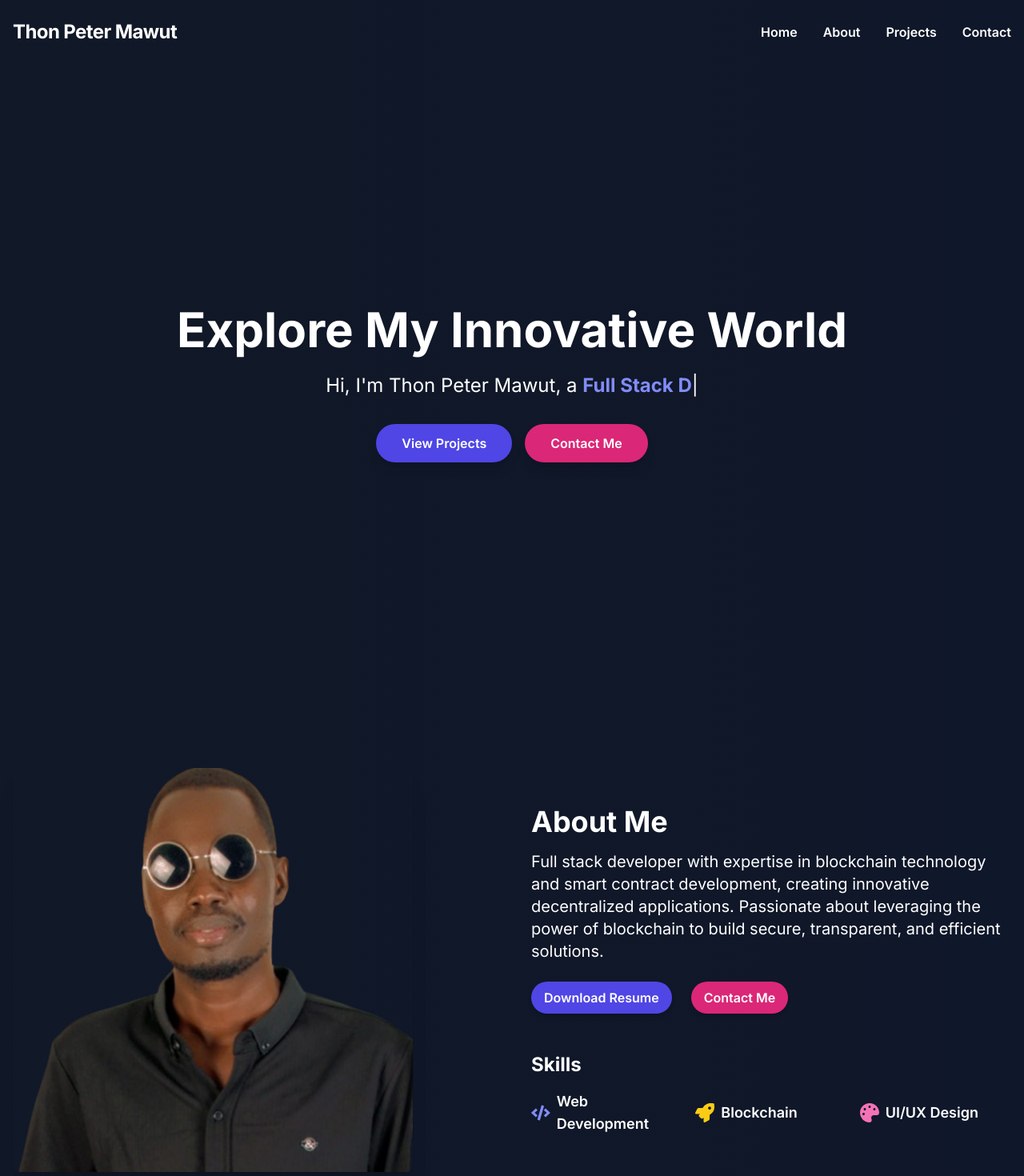
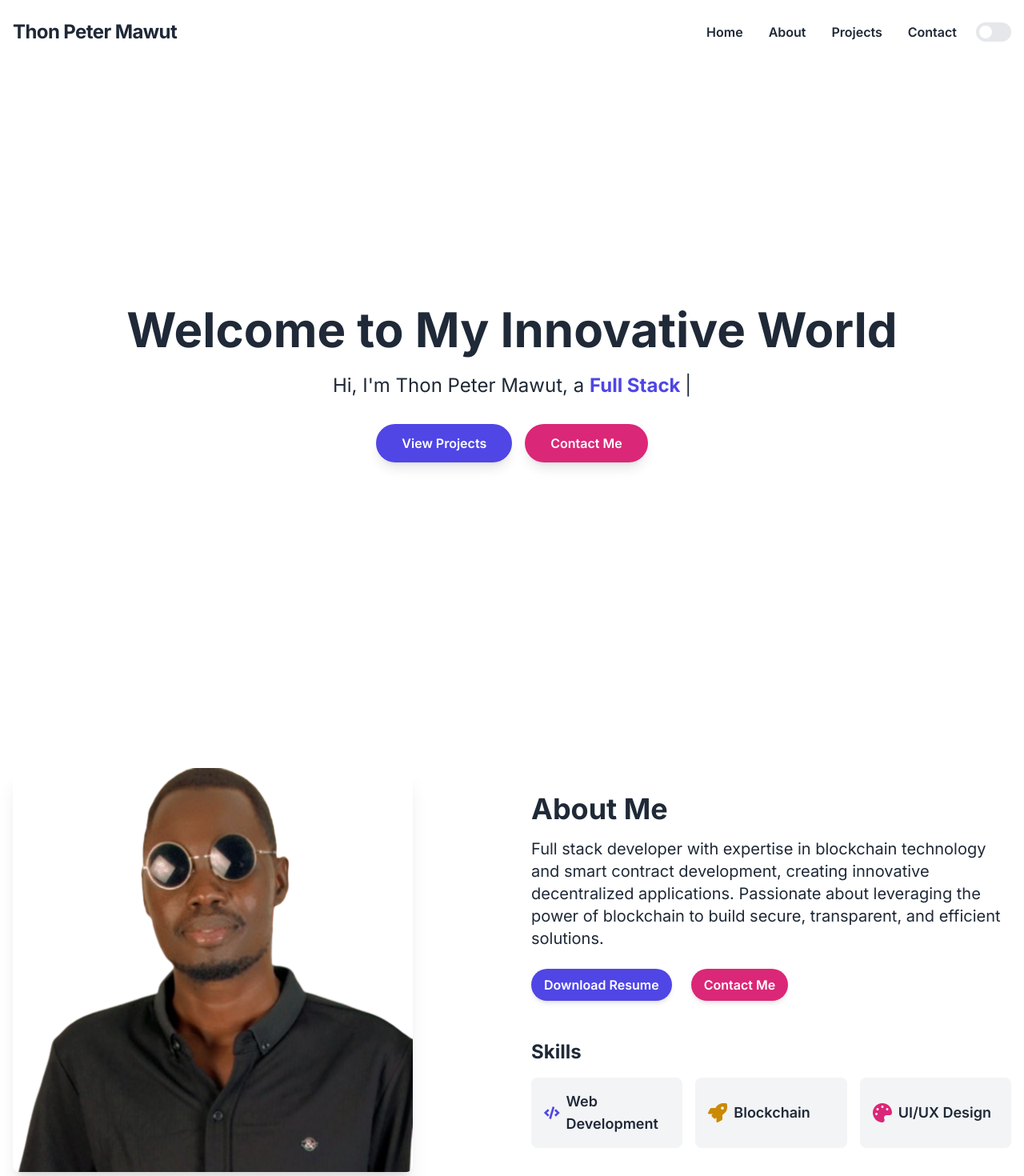
Before and after one commit to Thonpeter/my-porftolio, a Next.js app: page / in a window 1280 px wide. Shown: the top 1470 px of the page at 80% size. Built offline with nearby package versions, Linux system fonts and the light colour scheme.

Commit message:
Added more styles

```diff
--- a/package.json
+++ b/package.json
@@ -9,6 +9,7 @@
     "lint": "next lint"
   },
   "dependencies": {
+    "@headlessui/react": "^1.7.19",
     "framer-motion": "^11.1.7",
     "next": "14.2.3",
     "nodemailer": "^6.9.13",
@@ -18,6 +19,7 @@
     "react-hook-form": "^7.51.3",
     "react-icons": "^5.2.0",
     "react-intersection-observer": "^9.10.1",
+    "react-particles": "^2.12.2",
     "react-responsive-carousel": "^3.2.23",
     "react-spring": "^9.7.3",
     "react-toastify": "^10.0.5",
--- /dev/null
+++ b/src/app/ParticleBackground.js
@@ -0,0 +1,117 @@
+import React from 'react';
+import Particles from 'react-particles';
+
+
+const ParticleBackground = () => {
+  return (
+    <Particles
+      params={{
+        particles: {
+          number: {
+            value: 80,
+            density: {
+              enable: true,
+              value_area: 800,
+            },
+          },
+          color: {
+            value: '#ffffff',
+          },
+          shape: {
+            type: 'circle',
+            stroke: {
+              width: 0,
+              color: '#000000',
+            },
+            polygon: {
+              nb_sides: 5,
+            },
+          },
+          opacity: {
+            value: 0.5,
+            random: false,
+            anim: {
+              enable: false,
+              speed: 1,
+              opacity_min: 0.1,
+              sync: false,
+            },
+          },
+          size: {
+            value: 3,
+            random: true,
+            anim: {
+              enable: false,
+              speed: 40,
+              size_min: 0.1,
+              sync: false,
+            },
+          },
+          line_linked: {
+            enable: true,
+            distance: 150,
+            color: '#ffffff',
+            opacity: 0.4,
+            width: 1,
+          },
+          move: {
+            enable: true,
+            speed: 6,
+            direction: 'none',
+            random: false,
+            straight: false,
+            out_mode: 'out',
+            bounce: false,
+            attract: {
+              enable: false,
+              rotateX: 600,
+              rotateY: 1200,
+            },
+          },
+        },
+        interactivity: {
+          detect_on: 'canvas',
+          events: {
+            onhover: {
+              enable: true,
+              mode: 'repulse',
+            },
+            onclick: {
+              enable: true,
+              mode: 'push',
+            },
+            resize: true,
+          },
+          modes: {
+            grab: {
+              distance: 400,
+              line_linked: {
+                opacity: 1,
+              },
+            },
+            bubble: {
+              distance: 400,
+              size: 40,
+              duration: 2,
+              opacity: 8,
+              speed: 3,
+            },
+            repulse: {
+              distance: 200,
+              duration: 0.4,
+            },
+            push: {
+              particles_nb: 4,
+            },
+            remove: {
+              particles_nb: 2,
+            },
+          },
+        },
+        retina_detect: true,
+      }}
+    />
+  );
+};
+
+export default ParticleBackground;
--- a/src/app/page.js
+++ b/src/app/page.js
@@ -1,9 +1,8 @@
 "use client";
-
 import React, { useEffect, useRef, useState } from 'react';
 import Typed from 'typed.js';
 import { FaGithub, FaLinkedin, FaTwitter, FaCode, FaPalette, FaRocket } from 'react-icons/fa';
-import { motion } from 'framer-motion';
+import { motion, AnimatePresence } from 'framer-motion';
 import { useInView } from 'react-intersection-observer';
 import { Carousel } from 'react-responsive-carousel';
 import 'react-responsive-carousel/lib/styles/carousel.min.css';
@@ -12,12 +11,16 @@ import { ToastContainer, toast } from 'react-toastify';
 import 'react-toastify/dist/ReactToastify.css';
 import { useSpring, animated } from 'react-spring';
 import Image from 'next/image';
+import ParticleBackground from './ParticleBackground';
+import { Switch } from '@headlessui/react';
 
 export default function Home() {
   const typedRef = useRef(null);
   const [ref, inView] = useInView({ threshold: 0.2 });
   const { register, handleSubmit, reset } = useForm();
   const [isSubmitting, setIsSubmitting] = useState(false);
+  const [isDarkMode, setIsDarkMode] = useState(false);
+  const [isTimelineVisible, setIsTimelineVisible] = useState(false);
 
   const projectsData = [
     {
@@ -82,24 +85,65 @@ export default function Home() {
     setIsSubmitting(false);
   };
 
+  const toggleTimeline = () => {
+    setIsTimelineVisible((prevVisible) => !prevVisible);
+  };
+
+  const toggleDarkMode = () => {
+    setIsDarkMode((prevMode) => !prevMode);
+  };
+
   return (
-    <div className="bg-gradient-to-r from-gray-900 to-slate-900 min-h-screen text-white relative">
+    <div className={`${isDarkMode ? 'dark' : ''}`}>
+      <div className="bg-white dark:bg-gray-900 min-h-screen relative">
+        <ParticleBackground />
+
         {/* Navigation Bar */}
-      <nav className="container mx-auto py-6 px-4 flex justify-between items-center">
-        <div className="text-2xl font-bold tracking-tight">Thon Peter Mawut</div>
+        <nav className="container mx-auto py-6 px-4 flex justify-between items-center relative z-10">
+          <div className="text-2xl font-bold tracking-tight text-gray-800 dark:text-white">
+            Thon Peter Mawut
+          </div>
+          <div className="flex items-center space-x-6">
             <div className="hidden md:flex space-x-8 font-semibold">
-          <a href="#home" className="hover:text-indigo-400 transition-colors duration-300">
+              <a
+                href="#home"
+                className="text-gray-800 dark:text-white hover:text-indigo-600 dark:hover:text-indigo-400 transition-colors duration-300"
+              >
                 Home
               </a>
-          <a href="#about" className="hover:text-indigo-400 transition-colors duration-300">
+              <a
+                href="#about"
+                className="text-gray-800 dark:text-white hover:text-indigo-600 dark:hover:text-indigo-400 transition-colors duration-300"
+              >
                 About
               </a>
-          <a href="#projects" className="hover:text-indigo-400 transition-colors duration-300">
+              <a
+                href="#projects"
+                className="text-gray-800 dark:text-white hover:text-indigo-600 dark:hover:text-indigo-400 transition-colors duration-300"
+              >
                 Projects
               </a>
-          <a href="#contact" className="hover:text-indigo-400 transition-colors duration-300">
+              <a
+                href="#contact"
+                className="text-gray-800 dark:text-white hover:text-indigo-600 dark:hover:text-indigo-400 transition-colors duration-300"
+              >
                 Contact
               </a>
+            </div>
+            <Switch
+              checked={isDarkMode}
+              onChange={toggleDarkMode}
+              className={`${
+                isDarkMode ? 'bg-indigo-600' : 'bg-gray-200'
+              } relative inline-flex items-center h-6 rounded-full w-11`}
+            >
+              <span className="sr-only">Toggle dark mode</span>
+              <span
+                className={`${
+                  isDarkMode ? 'translate-x-6' : 'translate-x-1'
+                } inline-block w-4 h-4 transform bg-white rounded-full transition-transform`}
+              />
+            </Switch>
           </div>
         </nav>
 
@@ -112,18 +156,18 @@ export default function Home() {
             initial={{ opacity: 0, y: -50 }}
             animate={{ opacity: 1, y: 0 }}
             transition={{ duration: 0.8 }}
-          className="text-4xl sm:text-6xl font-bold mb-6"
+            className="text-4xl sm:text-6xl font-bold mb-6 text-gray-800 dark:text-white"
           >
-          Explore My Innovative World
+            Welcome to My Innovative World
           </motion.h1>
           <motion.p
             initial={{ opacity: 0, y: 50 }}
             animate={{ opacity: 1, y: 0 }}
             transition={{ duration: 0.8, delay: 0.2 }}
-          className="text-xl sm:text-2xl mb-8"
+            className="text-xl sm:text-2xl mb-8 text-gray-800 dark:text-white"
           >
             Hi, I&apos;m Thon Peter Mawut, a{' '}
-          <span ref={typedRef} className="text-indigo-400 font-bold"></span>
+            <span ref={typedRef} className="text-indigo-600 dark:text-indigo-400 font-bold"></span>
           </motion.p>
           <motion.div
             initial={{ opacity: 0, scale: 0.5 }}
@@ -133,13 +177,13 @@ export default function Home() {
           >
             <a
               href="#projects"
-            className="bg-indigo-600 hover:bg-indigo-700 py-3 px-8 rounded-full font-semibold shadow-lg transform hover:scale-105 transition-all duration-300"
+              className="bg-indigo-600 hover:bg-indigo-700 text-white py-3 px-8 rounded-full font-semibold shadow-lg transform hover:scale-105 transition-all duration-300"
             >
               View Projects
             </a>
             <a
               href="#contact"
-            className="bg-pink-600 hover:bg-pink-700 py-3 px-8 rounded-full font-semibold shadow-lg transform hover:scale-105 transition-all duration-300"
+              className="bg-pink-600 hover:bg-pink-700 text-white py-3 px-8 rounded-full font-semibold shadow-lg transform hover:scale-105 transition-all duration-300"
             >
               Contact Me
             </a>
@@ -166,50 +210,101 @@ export default function Home() {
               </motion.div>
             </div>
             <div>
-            <animated.h2 style={titleAnimation} className="text-4xl font-bold mb-4">
+              <animated.h2 style={titleAnimation} className="text-4xl font-bold mb-4 text-gray-800 dark:text-white">
                 About Me
               </animated.h2>
-            <p className="text-xl mb-6">
+              <p className="text-xl mb-6 text-gray-800 dark:text-white">
                 Full stack developer with expertise in blockchain technology and smart contract development, creating innovative decentralized applications. Passionate about leveraging the power of blockchain to build secure, transparent, and efficient solutions.
               </p>
-            <div className="flex flex-wrap gap-6">
+              <div className="flex flex-wrap gap-6 mb-12">
                 <a
                   href="#"
-                className="bg-indigo-600 hover:bg-indigo-700 py-2 px-4 rounded-full font-semibold shadow-md"
+                  className="bg-indigo-600 hover:bg-indigo-700 text-white py-2 px-4 rounded-full font-semibold shadow-md"
                 >
                   Download Resume
                 </a>
                 <a
                   href="#contact"
-                className="bg-pink-600 hover:bg-pink-700 py-2 px-4 rounded-full font-semibold shadow-md"
+                  className="bg-pink-600 hover:bg-pink-700 text-white py-2 px-4 rounded-full font-semibold shadow-md"
                 >
                   Contact Me
                 </a>
               </div>
-            <div className="mt-12">
-              <h3 className="text-2xl font-bold mb-4">Skills</h3>
+              <h3 className="text-2xl font-bold mb-4 text-gray-800 dark:text-white">Skills</h3>
               <div className="grid grid-cols-1 sm:grid-cols-2 lg:grid-cols-3 gap-4">
-                <div className="flex items-center space-x-2">
-                  <FaCode className="text-indigo-400" size={24} />
-                  <span className="text-lg font-semibold">Web Development</span>
+                <div className="flex items-center space-x-2 bg-gray-100 dark:bg-gray-800 rounded-lg p-4 transform hover:scale-105 transition-transform duration-300">
+                  <FaCode className="text-indigo-600 dark:text-indigo-400" size={24} />
+                  <span className="text-lg font-semibold text-gray-800 dark:text-white">Web Development</span>
                 </div>
-                <div className="flex items-center space-x-2">
-                  <FaRocket className="text-yellow-400" size={24} />
-                  <span className="text-lg font-semibold">Blockchain</span>
+                <div className="flex items-center space-x-2 bg-gray-100 dark:bg-gray-800 rounded-lg p-4 transform hover:scale-105 transition-transform duration-300">
+                  <FaRocket className="text-yellow-600 dark:text-yellow-400" size={24} />
+                  <span className="text-lg font-semibold text-gray-800 dark:text-white">Blockchain</span>
                 </div>
-                <div className="flex items-center space-x-2">
-                  <FaPalette className="text-pink-400" size={24} />
-                  <span className="text-lg font-semibold">UI/UX Design</span>
+                <div className="flex items-center space-x-2 bg-gray-100 dark:bg-gray-800 rounded-lg p-4 transform hover:scale-105 transition-transform duration-300">
+                  <FaPalette className="text-pink-600 dark:text-pink-400" size={24} />
+                  <span className="text-lg font-semibold text-gray-800 dark:text-white">UI/UX Design</span>
                 </div>
               </div>
             </div>
           </div>
+          <div className="mt-20">
+            <div className="flex justify-between items-center mb-8">
+              <h3 className="text-2xl font-bold text-gray-800 dark:text-white">My Journey</h3>
+              <button
+                onClick={toggleTimeline}
+                className="text-indigo-600 dark:text-indigo-400 hover:text-indigo-800 dark:hover:text-indigo-300 font-semibold focus:outline-none"
+              >
+                {isTimelineVisible ? 'Hide Timeline' : 'Show Timeline'}
+              </button>
+            </div>
+            <AnimatePresence>
+              {isTimelineVisible && (
+                <motion.div
+                  initial={{ opacity: 0, y: 50 }}
+                  animate={{ opacity: 1, y: 0 }}
+                  exit={{ opacity: 0, y: 50 }}
+                  transition={{ duration: 0.5 }}
+                  className="bg-white dark:bg-gray-800 rounded-lg p-6 shadow-md"
+                >
+                  {/* Timeline content */}
+                  <ul className="timeline">
+                    <li className="timeline-item">
+                      <div className="timeline-item-content">
+                        <span className="timeline-item-date">2018 - 2020</span>
+                        <h4 className="timeline-item-title">Full Stack Developer</h4>
+                        <p className="timeline-item-description">
+                          Worked as a full stack developer at XYZ Company, building web applications using modern technologies.
+                        </p>
+                      </div>
+                    </li>
+                    <li className="timeline-item">
+                      <div className="timeline-item-content">
+                        <span className="timeline-item-date">2020 - 2022</span>
+                        <h4 className="timeline-item-title">Blockchain Developer</h4>
+                        <p className="timeline-item-description">
+                          Transitioned to blockchain development, focusing on Ethereum and smart contract development.
+                        </p>
+                      </div>
+                    </li>
+                    <li className="timeline-item">
+                      <div className="timeline-item-content">
+                        <span className="timeline-item-date">2022 - Present</span>
+                        <h4 className="timeline-item-title">Senior Blockchain Developer</h4>
+                        <p className="timeline-item-description">
+                          Currently working as a senior blockchain developer, leading the development of decentralized applications.
+                        </p>
+                      </div>
+                    </li>
+                  </ul>
+                </motion.div>
+              )}
+            </AnimatePresence>
           </div>
         </section>
 
         {/* Projects Section */}
         <section id="projects" className="container mx-auto py-20 px-4 relative z-10">
-        <h2 className="text-4xl font-bold text-center mb-12">My Projects</h2>
+          <h2 className="text-4xl font-bold text-center mb-12 text-gray-800 dark:text-white">My Projects</h2>
           <Carousel
             showThumbs={false}
             showStatus={false}
@@ -221,7 +316,7 @@ export default function Home() {
           >
             {projectsData.map((project, index) => (
               <div key={index} className="px-4">
-              <div className="bg-white rounded-lg shadow-xl overflow-hidden">
+                <div className="bg-white dark:bg-gray-800 rounded-lg shadow-xl overflow-hidden">
                   <Image
                     src={project.image}
                     alt={project.title}
@@ -230,8 +325,8 @@ export default function Home() {
                     className="w-full h-80 object-cover"
                   />
                   <div className="p-6">
-                  <h3 className="text-2xl font-bold mb-2 text-gray-800">{project.title}</h3>
-                  <p className="text-gray-600 mb-4">{project.description}</p>
+                    <h3 className="text-2xl font-bold mb-2 text-gray-800 dark:text-white">{project.title}</h3>
+                    <p className="text-gray-600 dark:text-gray-400 mb-4">{project.description}</p>
                     <a
                       href={project.link}
                       className="inline-block bg-indigo-600 hover:bg-indigo-700 text-white py-2 px-4 rounded-full font-semibold shadow-md"
@@ -247,42 +342,42 @@ export default function Home() {
 
         {/* Contact Section */}
         <section id="contact" className="container mx-auto py-20 px-4 relative z-10">
-        <h2 className="text-4xl font-bold text-center mb-12">Contact Me</h2>
+          <h2 className="text-4xl font-bold text-center mb-12 text-gray-800 dark:text-white">Contact Me</h2>
           <div className="max-w-lg mx-auto">
             <form onSubmit={handleSubmit(onSubmit)}>
               <div className="mb-6">
-              <label htmlFor="name" className="block text-lg font-semibold mb-2">
+                <label htmlFor="name" className="block text-lg font-semibold mb-2 text-gray-800 dark:text-white">
                   Name
                 </label>
                 <input
                   type="text"
                   id="name"
                   {...register('name', { required: true })}
-                className="w-full px-4 py-3 rounded-lg bg-white text-gray-800 focus:outline-none focus:ring-2 focus:ring-indigo-400"
+                  className="w-full px-4 py-3 rounded-lg bg-white dark:bg-gray-800 text-gray-800 dark:text-white focus:outline-none focus:ring-2 focus:ring-indigo-400"
                   placeholder="Enter your name"
                 />
               </div>
               <div className="mb-6">
-              <label htmlFor="email" className="block text-lg font-semibold mb-2">
+                <label htmlFor="email" className="block text-lg font-semibold mb-2 text-gray-800 dark:text-white">
                   Email
                 </label>
                 <input
                   type="email"
                   id="email"
                   {...register('email', { required: true })}
-                className="w-full px-4 py-3 rounded-lg bg-white text-gray-800 focus:outline-none focus:ring-2 focus:ring-indigo-400"
+                  className="w-full px-4 py-3 rounded-lg bg-white dark:bg-gray-800 text-gray-800 dark:text-white focus:outline-none focus:ring-2 focus:ring-indigo-400"
                   placeholder="Enter your email"
                 />
               </div>
               <div className="mb-6">
-              <label htmlFor="message" className="block text-lg font-semibold mb-2">
+                <label htmlFor="message" className="block text-lg font-semibold mb-2 text-gray-800 dark:text-white">
                   Message
                 </label>
                 <textarea
                   id="message"
                   rows="4"
                   {...register('message', { required: true })}
-                className="w-full px-4 py-3 rounded-lg bg-white text-gray-800 focus:outline-none focus:ring-2 focus:ring-indigo-400"
+                  className="w-full px-4 py-3 rounded-lg bg-white dark:bg-gray-800 text-gray-800 dark:text-white focus:outline-none focus:ring-2 focus:ring-indigo-400"
                   placeholder="Enter your message"
                 ></textarea>
               </div>
@@ -300,9 +395,9 @@ export default function Home() {
         </section>
 
         {/* Footer */}
-      <footer className="bg-gray-800 py-8 relative z-10">
+        <footer className="bg-gray-800 dark:bg-gray-900 py-8 relative z-10">
           <div className="container mx-auto px-4 text-center">
-          <p className="text-lg">&copy; {new Date().getFullYear()} Thon Peter Mawut. All rights reserved.</p>
+            <p className="text-lg text-white">&copy; {new Date().getFullYear()} Thon Peter Mawut. All rights reserved.</p>
             <div className="mt-4 flex justify-center space-x-4">
               <a href="https://github.com/Thonpeter" target="_blank" rel="noopener noreferrer">
                 <FaGithub className="text-white hover:text-indigo-400 transition-colors duration-300" size={24} />
@@ -319,5 +414,6 @@ export default function Home() {
 
         <ToastContainer position="bottom-right" autoClose={3000} />
       </div>
+    </div>
   );
 }
```
Also changed, not shown: 1 other file (tests, documents, lock files or other folders). Lines whose indentation alone changed are shown as unchanged.
